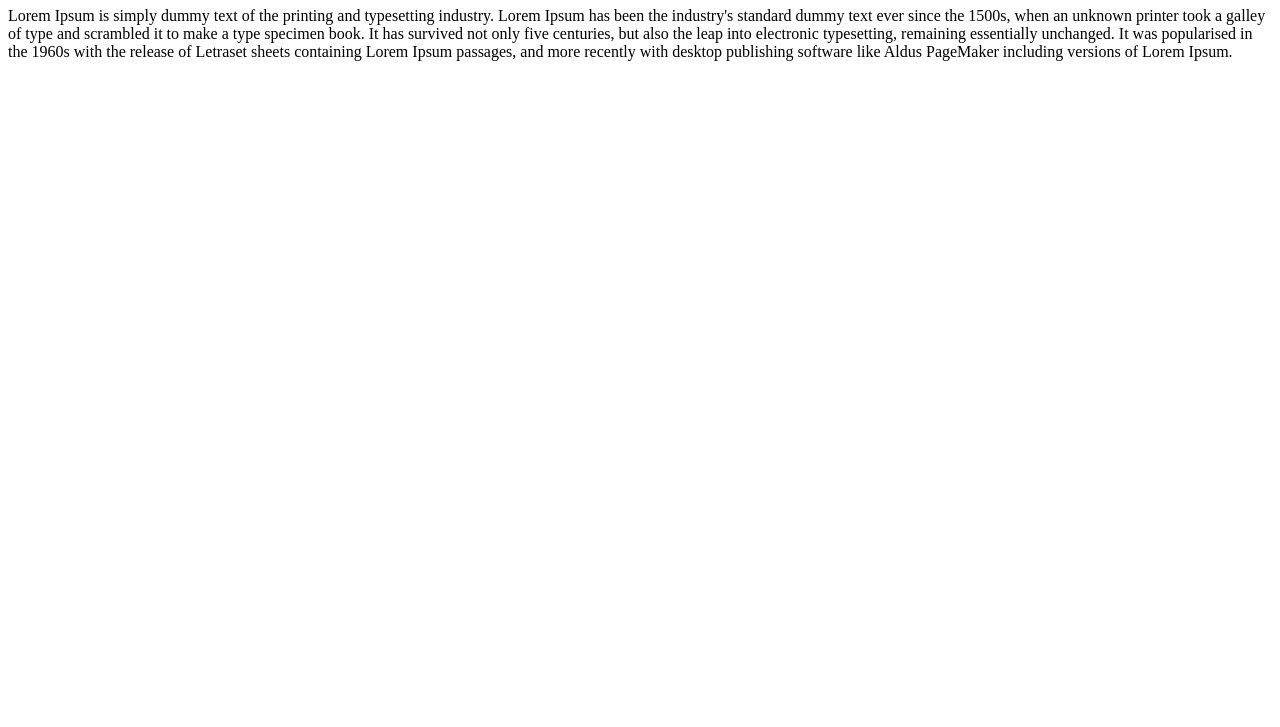
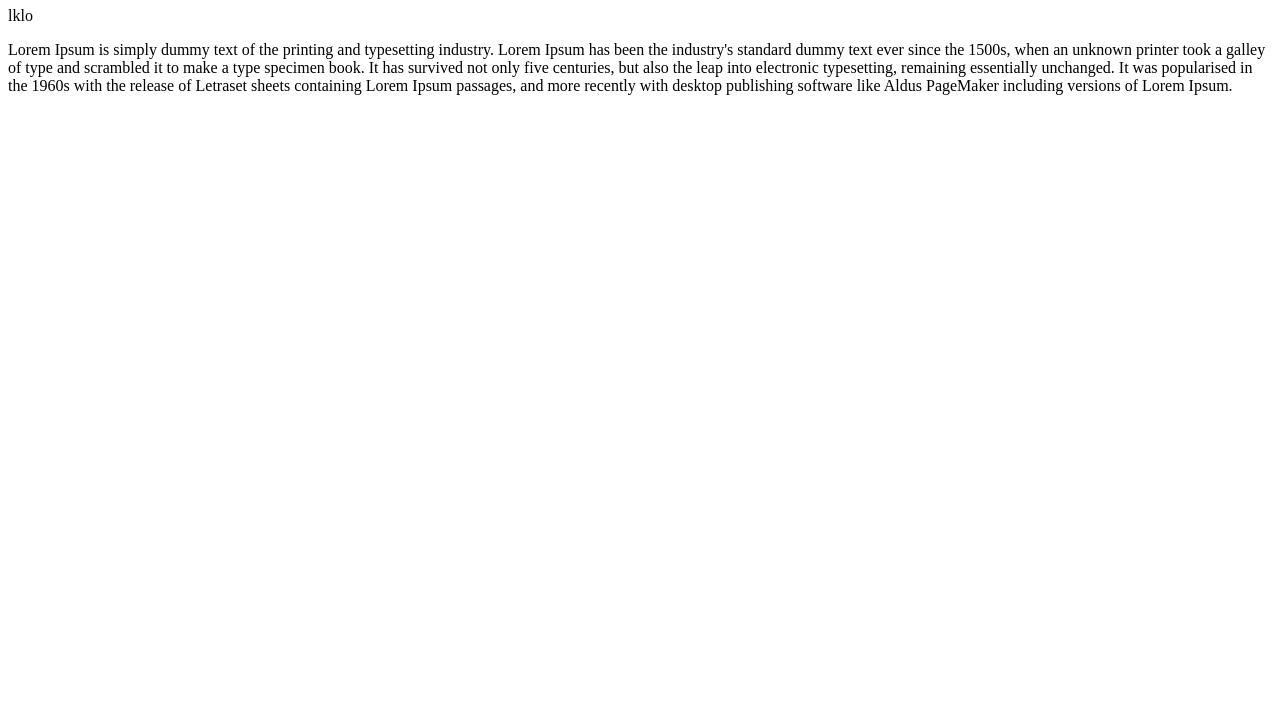
Before and after one commit to 27fariha/GitWorkshop, a plain HTML site: page index.html in a window 1280 px wide. Shown: the part 73-800 px from the top of the page. Drawn offline with Linux system fonts and the light colour scheme.

Commit message:
changes in index

```diff
--- a/index.html
+++ b/index.html
@@ -9,6 +9,7 @@
 </head>
 <body>
     <h1>What is Lorem Ipsum?</h1>
+    lklo
     <p>Lorem Ipsum is simply dummy text of the printing and typesetting industry. Lorem Ipsum has been the industry's standard dummy text ever since the 1500s, when an unknown printer took a galley of type and scrambled it to make a type specimen book. It has survived not only five centuries, but also the leap into electronic typesetting, remaining essentially unchanged. It was popularised in the 1960s with the release of Letraset sheets containing Lorem Ipsum passages, and more recently with desktop publishing software like Aldus PageMaker including versions of Lorem Ipsum.</p>
 </body>
 </html>
```
